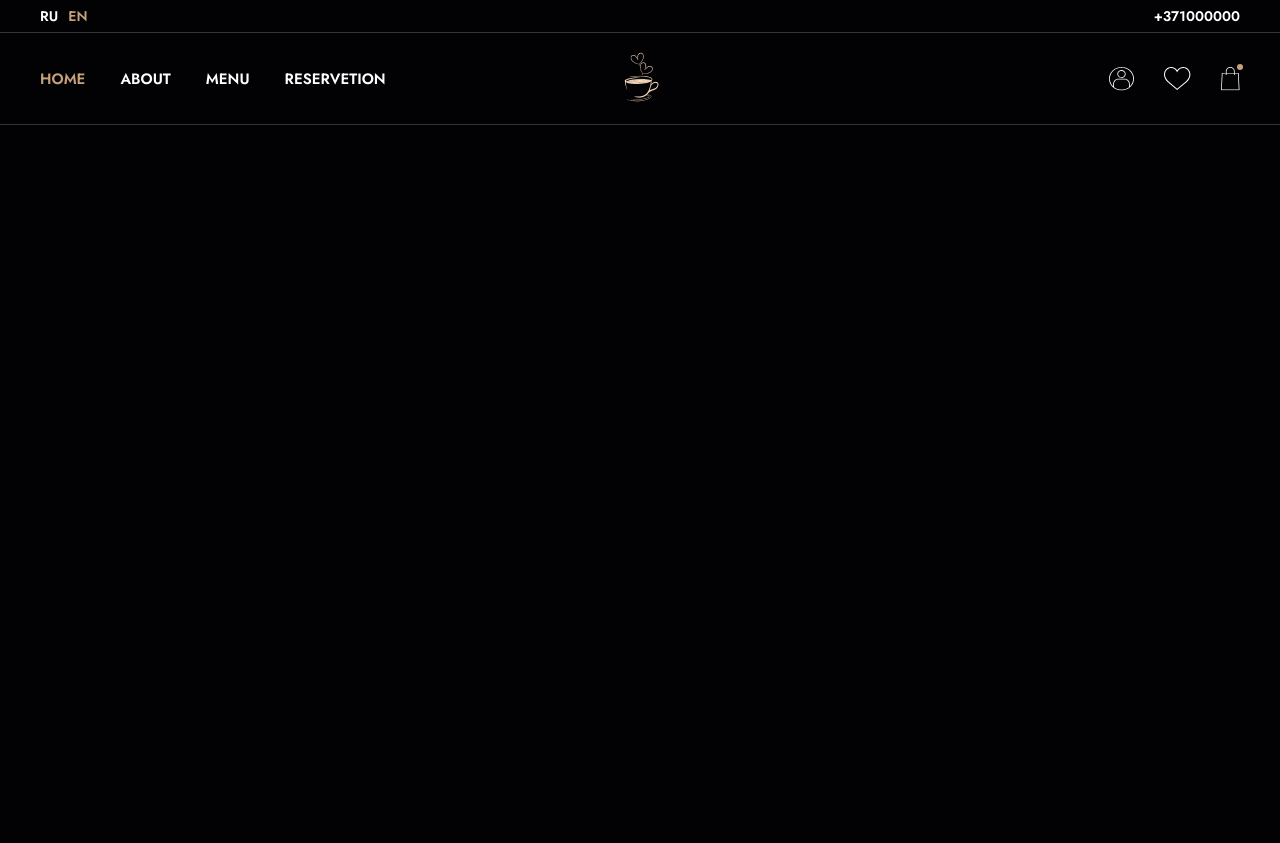
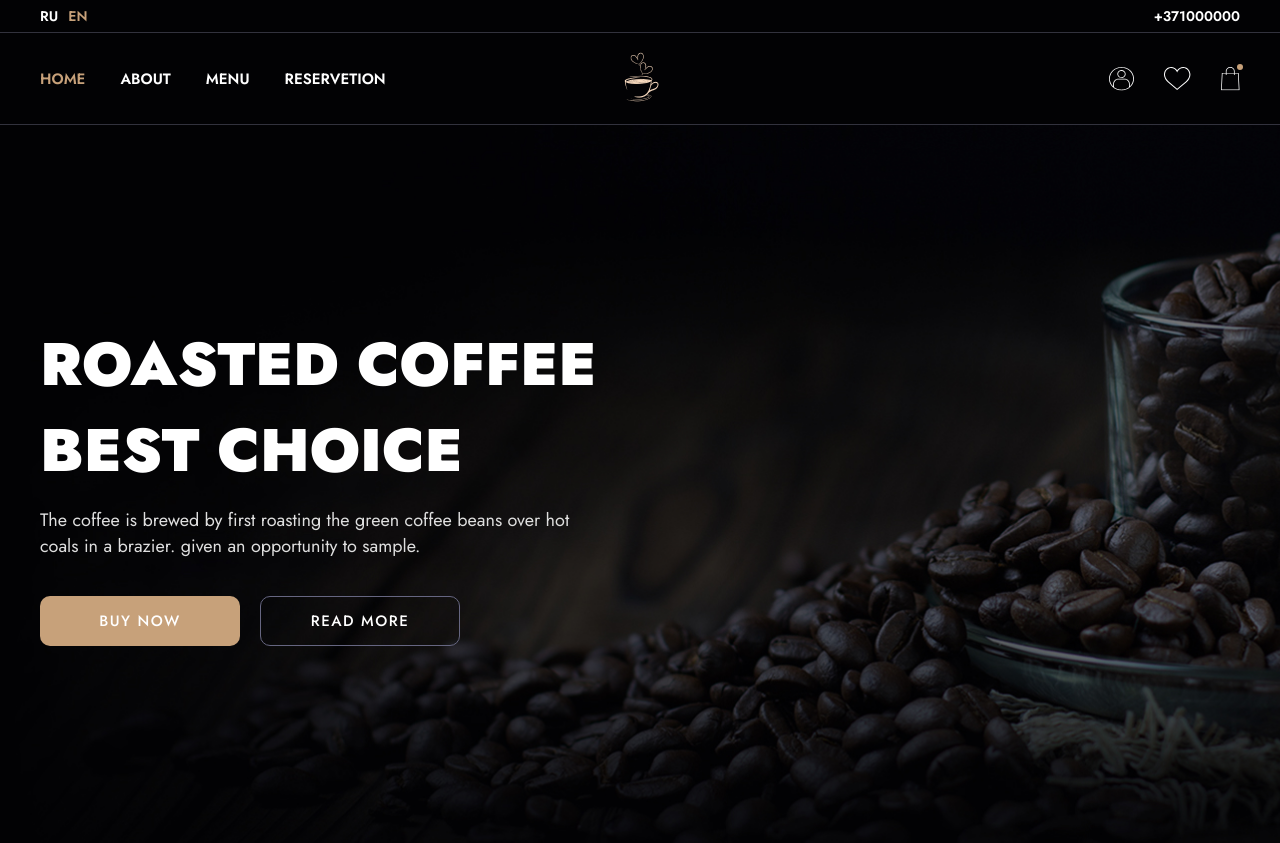
Before and after one commit to AlinaRS/Construct-template, a plain HTML site: page index.html in a window 1280 px wide. Before the commit the page ends 800 px from the top, so only its background shows below. Drawn offline with Linux system fonts and the light colour scheme.

Commit message:
main - section "intro"

```diff
--- a/index.html
+++ b/index.html
@@ -7,6 +7,7 @@
     <title>SHOPPING</title>
     <link rel="stylesheet" href="style.css/default.css">
     <link rel="stylesheet" href="style.css/header.css">
+    <link rel="stylesheet" href="style.css/main.css">
 </head>
 
 <body>
@@ -56,6 +57,25 @@
             </div>
         </div>
     </header>
+    <main>
+        <section class="intro" style="background-image: url(image/main/bg_intro.jpg); background-size: cover;">
+            <div class="container">
+
+                <div class="intro__wrapper">
+                    <div class="intro__block">
+                       <h1 class="intro__title">Roasted coffee best choice</h1>
+                    <p class="intro__text">The coffee is brewed by first roasting the green coffee beans over hot coals
+                        in a brazier. given an opportunity to sample.</p>
+                    <div class="intro__actions">
+                        <a class="btn intro__btn btn_main" href="#">Buy now</a>
+                        <a class="btn intro__btn btn_secondary" href="#">read more</a>
+                    </div>
+                    </div>
+                </div>
+
+            </div>
+        </section>
+    </main>
 </body>
 
 </html>
--- a/style.css/default.css
+++ b/style.css/default.css
@@ -23,6 +23,7 @@ h1, h2, h3, h4, p {
 a {
     display: block;
     text-decoration: none;
+    color: #FFF;
 }
 
 ul {
@@ -30,15 +31,56 @@ ul {
 }
 
 button {
+    display: inline-block;
+    border: none;
     text-decoration: none;
     padding: 0;
     margin: 0;
+    background-color: transparent;
 }
+
 img {
     display: block;
+}
+
+h1 {
+font-size: 60px;
+font-style: normal;
+font-weight: 900;
+line-height: 86.4px;
+text-transform: uppercase;
 }
 
 .container {
     max-width: 1200px;
     margin: 0 auto;
 }
+.btn {
+    min-width: 200px;
+    height: 50px;
+    display: inline-flex;
+    justify-content: center;
+    align-items: center;
+    color: #FFF;
+    font-size: 15px;
+    font-weight: 500;
+    letter-spacing: 0.1em;
+    text-transform: uppercase;
+    border-radius: 10px;
+    transition: background-color .2s ease;
+}
+.btn_main {
+    background-color: #C7A17A;
+}
+
+.btn_secondary {
+    border: 1px solid #666681;
+}
+
+.btn_main:hover {
+    background-color: #8f7254;
+}
+
+.btn_secondary:hover {
+    background-color: #666681;
+}
--- a/style.css/header.css
+++ b/style.css/header.css
@@ -1,10 +1,11 @@
 .header {
+    padding-top: 6px;
     border-bottom: 1px solid #32323D;
 }
 
 .header__line {
     border-bottom: 1px solid #32323D;
-    padding: 6px 0 6px 0;
+    padding-bottom: 6px;
 }
 
 .header__wrapper-line {
--- /dev/null
+++ b/style.css/main.css
@@ -0,0 +1,32 @@
+
+/* Секция intro */
+
+.intro {
+
+}
+.intro__wrapper {
+    padding: 197px 0;
+}
+
+.intro__block {
+    max-width: 571px;
+}
+
+.intro__title {
+    margin-bottom: 12px;
+}
+
+.intro__text {
+color: #DFDFDF;
+font-size: 18px;
+font-weight: 400;
+margin-bottom: 37px;
+}
+
+.intro__actions {
+  display: flex;
+}
+
+.intro__actions .btn_main {
+    margin-right: 20px;
+}
```
Also changed, not shown: image/main/bg_intro.jpg (added).
